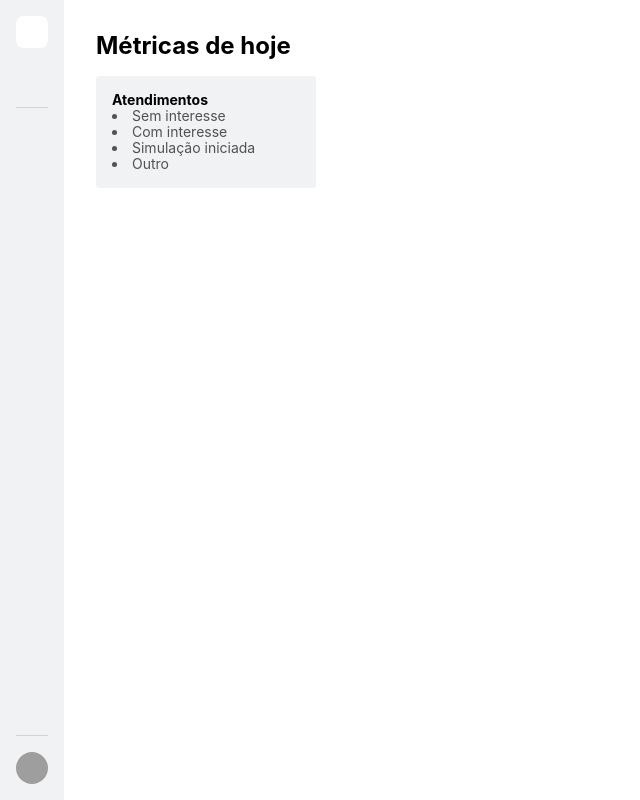
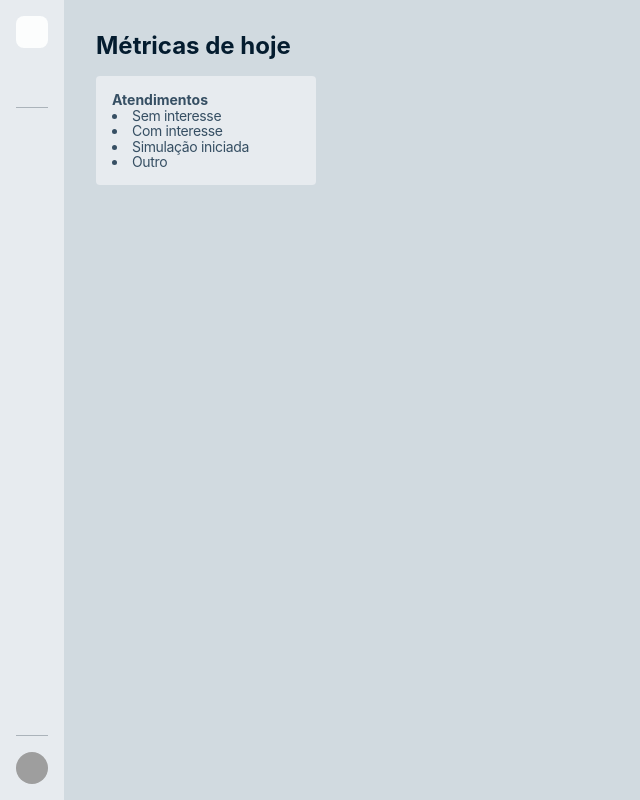
Before and after one commit to CaioOliveira793/cred-app-demo, a Vue app in the folder frontend/: page / in a window 1280 px wide. Shown: the whole page, without its empty margins (0-640 px from the left). Built offline with nearby package versions, Linux system fonts and the light colour scheme; grey boxes are pictures that could not be loaded; some icons are missing.

Commit message:
feat(front): add light, dark and dim color schemes

```diff
--- a/frontend/src/App.vue
+++ b/frontend/src/App.vue
@@ -39,17 +39,17 @@ import AppLayout from '@/component/AppLayout.vue';
 	min-width: 220px;
 	padding: calc(var(--global-padding-unit) * 2);
 	border-radius: var(--global-border-radius-unit);
-
-	background-color: var(--global-bg-emphasis-color);
+	color: var(--text-color-2);
+	background-color: var(--surface-color-2);
 }
 
 .card_metric_title {
-	font-size: 14px;
-	color: var(--global-text-primary-color);
+	font-weight: var(--global-font-weight-bold);
+	composes: subtitle2 from '@/style/Typography.module.css';
 }
 
 .card_metric_list {
-	font-size: 14px;
+	composes: body2 from '@/style/Typography.module.css';
 	color: var(--global-text-secondary-color);
 }
 </style>
--- a/frontend/src/component/AppLogo.vue
+++ b/frontend/src/component/AppLogo.vue
@@ -27,7 +27,7 @@ defineProps<{ landscape?: boolean }>();
 	justify-content: center;
 	align-items: center;
 	padding: calc(var(--global-padding-unit) * 1);
-	background-color: var(--global-bg-color);
+	background-color: var(--surface-color-1);
 	border-radius: calc(var(--global-border-radius-unit) * 2);
 }
 
--- a/frontend/src/component/navigation/AppNavigation.vue
+++ b/frontend/src/component/navigation/AppNavigation.vue
@@ -88,7 +88,7 @@ const user = {
 	align-items: center;
 	padding: calc(var(--global-padding-unit) * 2);
 	gap: calc(var(--global-spacing-unit) * 2);
-	background-color: var(--global-bg-emphasis-color);
+	background-color: var(--surface-color-2);
 }
 
 .expanded_side_bar {
--- a/frontend/src/component/user/UserProfileLandscape.vue
+++ b/frontend/src/component/user/UserProfileLandscape.vue
@@ -36,7 +36,7 @@ defineProps<UserProfileProps>();
 
 .expanded_user_profile {
 	padding: calc(var(--global-padding-unit) * 1) calc(var(--global-padding-unit) * 1);
-	background-color: var(--global-bg-muted-color);
+	background-color: var(--surface-color-3);
 }
 
 .user_profile_info {
--- a/frontend/src/style/main.css
+++ b/frontend/src/style/main.css
@@ -19,7 +19,7 @@ ul, ol {
 }
 
 a {
-	color: var(--global-text-link-color);
+	color: var(--text-link-color);
 	text-decoration: none;
 	cursor: pointer;
 }
@@ -33,7 +33,7 @@ button {
 
 hr {
 	margin: 0;
-	border: 0 solid var(--global-divider-color);
+	border: 0 solid var(--divider-color);
 	border-bottom-width: thin;
 	border-right-width: thin;
 	align-self: stretch;
@@ -48,12 +48,12 @@ svg {
 }
 
 body {
-	color: var(--global-text-primary-color);
+	color: var(--text-color-1);
 	font-family: var(--global-font-family);
 	font-weight: var(--global-font-weight-regular);
 	font-size: var(--global-font-size);
 	height: 100vh;
-	background-color: var(--global-bg-color);
+	background-color: var(--surface-color-4);
 }
 
 #app {
--- a/frontend/src/style/token.css
+++ b/frontend/src/style/token.css
@@ -4,22 +4,22 @@
 	--global-margin-unit: var(--global-spacing-unit);
 	--global-border-radius-unit: 4px;
 
-	--global-breakpoint-xs: 0px;
+	--global-breakpoint-xs: 300px;
 	--global-breakpoint-sm: 600px;
 	--global-breakpoint-md: 900px;
 	--global-breakpoint-lg: 1200px;
 	--global-breakpoint-xl: 1500px;
 
-	--global-layer-lv1: 100;
-	--global-layer-lv2: 200;
-	--global-layer-lv3: 300;
-	--global-layer-lv4: 400;
-	--global-layer-lv5: 500;
-	--global-layer-lv6: 600;
+	--global-index-layer-1: 100;
+	--global-index-layer-2: 200;
+	--global-index-layer-3: 300;
+	--global-index-layer-4: 400;
+	--global-index-layer-5: 500;
+	--global-index-layer-6: 600;
 
 	--global-font-family: Cantarell, -apple-system, BlinkMacSystemFont, 'Segoe UI', Roboto, Oxygen,
     Ubuntu, 'Fira Sans', 'Droid Sans', 'Helvetica Neue',
-    Inter, Avenir, Helvetica, Arial, sans-serif;
+    Inter, Avenir, Helvetica, Arial, system-ui, sans-serif;
 	--global-font-weight-light: 300;
 	--global-font-weight-regular: 400;
 	--global-font-weight-medium: 500;
@@ -33,56 +33,191 @@
 	--global-letter-spacing-wider: 0.05em;
 	--global-letter-spacing-widest: 0.1em;
 
-	--global-shadow-lv1: 0px 2px 1px -1px rgba(0, 0, 0, 0.2),
+	--global-shadow-1: 0px 2px 1px -1px rgba(0, 0, 0, 0.2),
 		0px 1px 1px 0px rgba(0, 0, 0, 0.14),
 		0px 1px 3px 0px rgba(0, 0, 0, 0.12);
-	--global-shadow-lv2: 0px 3px 1px -2px rgba(0, 0, 0, 0.2),
+	--global-shadow-2: 0px 3px 1px -2px rgba(0, 0, 0, 0.2),
 		0px 2px 2px 0px rgba(0, 0, 0, 0.14),
 		0px 1px 5px 0px rgba(0, 0, 0, 0.12);
-	--global-shadow-lv4: 0px 2px 4px -1px rgba(0, 0, 0, 0.2),
+	--global-shadow-4: 0px 2px 4px -1px rgba(0, 0, 0, 0.2),
 		0px 4px 5px 0px rgba(0, 0, 0, 0.14),
 		0px 1px 10px 0px rgba(0, 0, 0, 0.12);
-	--global-shadow-lv8: 0px 5px 5px -3px rgba(0, 0, 0, 0.2),
+	--global-shadow-8: 0px 5px 5px -3px rgba(0, 0, 0, 0.2),
 		0px 8px 10px 1px rgba(0, 0, 0, 0.14),
 		0px 3px 14px 2px rgba(0, 0, 0, 0.12);
-	--global-shadow-lv12: 0px 7px 8px -4px rgba(0, 0, 0, 0.2),
+	--global-shadow-12: 0px 7px 8px -4px rgba(0, 0, 0, 0.2),
 		0px 12px 17px 2px rgba(0, 0, 0, 0.14),
 		0px 5px 22px 4px rgba(0, 0, 0, 0.12);
-	--global-shadow-lv16: 0px 8px 10px -5px rgba(0, 0, 0, 0.2),
+	--global-shadow-16: 0px 8px 10px -5px rgba(0, 0, 0, 0.2),
 		0px 16px 24px 2px rgba(0, 0, 0, 0.14),
 		0px 6px 30px 5px rgba(0, 0, 0, 0.12);
-	--global-shadow-lv20: 0px 10px 13px -6px rgba(0, 0, 0, 0.2),
+	--global-shadow-20: 0px 10px 13px -6px rgba(0, 0, 0, 0.2),
 		0px 20px 31px 3px rgba(0, 0, 0, 0.14),
 		0px 8px 38px 7px rgba(0, 0, 0, 0.12);
-	--global-shadow-lv24: 0px 11px 15px -7px rgba(0, 0, 0, 0.2),
+	--global-shadow-24: 0px 11px 15px -7px rgba(0, 0, 0, 0.2),
 		0px 24px 38px 3px rgba(0, 0, 0, 0.14);
 }
 
-:root, :root[color-scheme=light] {
-	--global-primary-color: #0A4D85;
-	--global-primary-emphasis-color: #40749f;
-	--global-secondary-color: #073052;
-	--global-success-color: #98CE00;
-	--global-info-color: #0288d1;
-	--global-warning-color: #ed6c02;
-	--global-error-color: #d32f2f;
+:root { /* TODO: use dynamic colors */
+	--global-action-active-color: #0000008a;
+	--global-action-select-color: #00000014;
+	--global-action-focus-color: #00000014;
+	--global-action-hover-color: #0000000a;
+	--global-action-disable-color: #00000042;
 
-	--global-text-primary-color: #000000;
-	--global-text-secondary-color: #000000aa;
-	--global-text-disabled-color: #00000060;
-	--global-text-link-color: var(--global-primary-color);
+  --surface-shadow: var(--brand-color-hue) 10% 20%;
+  --shadow-strength: .02;
 
-	--global-bg-color: #ffffff;
-	--global-bg-emphasis-color: #f0f2f4;
-	--global-bg-muted-color: #f8f9fb;
-	--global-bg-subtle-color: #c7c7cb;
 
-	--global-border-color: #0000001f;
-	--global-divider-color: var(--global-border-color);
+  /* //////////////////////////////////////////////////////////// */
+  --text-link-color-hue: 225;
+	--divider-color: var(--border-color);
 
-	--global-action-active-color: #0000008a;
-	--global-action-disable-color: #00000042;
-	--global-action-hover-color: #0000000a;
-	--global-action-bgdisable-color: #00000059;
-	--global-action-select-color: #00000014;
+  --info-hue: 203;
+  --info-color: hsl(var(--info-hue) var(--brand-color-saturation) var(--brand-color-lightness));
+  --success-hue: 120;
+  --success-color: hsl(var(--success-hue) var(--brand-color-saturation) var(--brand-color-lightness));
+  --warning-hue: 44;
+  --warning-color: hsl(var(--warning-hue) var(--brand-color-saturation) var(--brand-color-lightness));
+  --failure-hue: 2;
+  --failure-color: hsl(var(--failure-hue) var(--brand-color-saturation) var(--brand-color-lightness));
+
+  /* brand */
+  --brand-color-hue: 207;
+  --brand-color-saturation: 86%;
+  --brand-color-lightness: 28%;
+	--brand-color-original: hsl(var(--brand-color-hue) var(--brand-color-saturation) var(--brand-color-lightness));
+
+  /* light */
+  --brand-color-light-saturation: 86%;
+  --brand-color-light-lightness: 46%;
+  --brand-color-light: hsl(var(--brand-color-hue) var(--brand-color-saturation) var(--brand-color-lightness));
+  --text-color-light-1: hsl(var(--brand-color-hue) var(--brand-color-saturation) 10%);
+  --text-color-light-2: hsl(var(--brand-color-hue) 30% 30%);
+  --text-link-color-light: hsl(var(--text-link-color-hue) 85% 45%);
+  --surface-color-light-1: hsl(var(--brand-color-hue) 20% 99%);
+  --surface-color-light-2: hsl(var(--brand-color-hue) 20% 92%);
+  --surface-color-light-3: hsl(var(--brand-color-hue) 25% 90%);
+  --surface-color-light-4: hsl(var(--brand-color-hue) 20% 85%);
+  --border-color-light: hsl(var(--brand-color-hue) 10% 70%);
+  --shadow-color-light: var(--brand-color-hue) 10% 20%;
+  --shadow-strength-light: .02;
+
+  /* dark */
+  --brand-color-dark-saturation: 59%;
+  --brand-color-dark-lightness: 36%;
+  --brand-color-dark: hsl(var(--brand-color-hue) var(--brand-color-dark-saturation) var(--brand-color-dark-lightness));
+  --text-color-dark-1: hsl(var(--brand-color-hue) 15% 85%);
+  --text-color-dark-2: hsl(var(--brand-color-hue) 5% 65%);
+  --text-link-color-dark: hsl(var(--text-link-color-hue) 80% 85%);
+  --surface-color-dark-1: hsl(var(--brand-color-hue) 10% 10%);
+  --surface-color-dark-2: hsl(var(--brand-color-hue) 10% 15%);
+  --surface-color-dark-3: hsl(var(--brand-color-hue) 5% 20%);
+  --surface-color-dark-4: hsl(var(--brand-color-hue) 5% 25%);
+  --border-color-dark: hsl(var(--brand-color-hue) 10% 40%);
+  --shadow-color-dark: var(--brand-color-hue) 50% 3%;
+  --shadow-strength-dark: .8;
+
+  /* dim */
+  --brand-color-dim-saturation: 39%;
+  --brand-color-dim-lightness: 31%;
+  --brand-color-dim: hsl(var(--brand-color-hue) var(--brand-color-dim-saturation) var(--brand-color-dim-lightness));
+  --text-color-dim-1: hsl(var(--brand-color-hue) 15% 75%);
+  --text-color-dim-2: hsl(var(--brand-color-hue) 10% 61%);
+  --text-link-color-dim: hsl(var(--text-link-color-hue) 85% 85%);
+  --surface-color-dim-1: hsl(var(--brand-color-hue) 10% 20%);
+  --surface-color-dim-2: hsl(var(--brand-color-hue) 10% 25%);
+  --surface-color-dim-3: hsl(var(--brand-color-hue) 5% 30%);
+  --surface-color-dim-4: hsl(var(--brand-color-hue) 5% 35%);
+  --border-color-dim: hsl(var(--brand-color-hue) 10% 50%);
+  --shadow-color-dim: var(--brand-color-hue) 30% 13%;
+  --shadow-strength-dim: .2;
 }
+
+[color-scheme="light"] {
+  color-scheme: light;
+
+  --brand-color: var(--brand-color-light);
+  --brand-color-saturation: var(--brand-color-light-saturation);
+  --brand-color-lightness: var(--brand-color-light-lightness);
+  --text-color-1: var(--text-color-light-1);
+  --text-color-2: var(--text-color-light-2);
+  --text-link-color: var(--text-link-color-light);
+  --surface-color-1: var(--surface-color-light-1);
+  --surface-color-2: var(--surface-color-light-2);
+  --surface-color-3: var(--surface-color-light-3);
+  --surface-color-4: var(--surface-color-light-4);
+  --border-color: var(--border-color-light);
+  --shadow-color: var(--shadow-color-light);
+  --shadow-strength: var(--shadow-strength-light);
+}
+
+[color-scheme="dark"] {
+  color-scheme: dark;
+
+  --brand-color: var(--brand-color-dark);
+  --brand-color-saturation: var(--brand-color-dark-saturation);
+  --brand-color-lightness: var(--brand-color-dark-lightness);
+  --text-color-1: var(--text-color-dark-1);
+  --text-color-2: var(--text-color-dark-2);
+  --text-link-color: var(--text-link-color-dark);
+  --surface-color-1: var(--surface-color-dark-1);
+  --surface-color-2: var(--surface-color-dark-2);
+  --surface-color-3: var(--surface-color-dark-3);
+  --surface-color-4: var(--surface-color-dark-4);
+  --border-color: var(--border-color-dark);
+  --shadow-color: var(--shadow-color-dark);
+  --shadow-strength: var(--shadow-strength-dark);
+}
+
+[color-scheme="dim"] {
+  color-scheme: dim;
+
+  --brand-color: var(--brand-color-dim);
+  --brand-color-saturation: var(--brand-color-dim-saturation);
+  --brand-color-lightness: var(--brand-color-dim-lightness);
+  --text-color-1: var(--text-color-dim-1);
+  --text-color-2: var(--text-color-dim-2);
+  --text-link-color: var(--text-link-color-dim);
+  --surface-color-1: var(--surface-color-dim-1);
+  --surface-color-2: var(--surface-color-dim-2);
+  --surface-color-3: var(--surface-color-dim-3);
+  --surface-color-4: var(--surface-color-dim-4);
+  --border-color: var(--border-color-dim);
+  --shadow-color: var(--shadow-color-dim);
+  --shadow-strength: var(--shadow-strength-dim);
+}
+
+.global_surface1 {
+  background-color: var(--surface-color-1);
+  color: var(--text-color-2);
+}
+
+.global_surface2 {
+  background-color: var(--surface-color-2);
+  color: var(--text-color-2);
+}
+
+.global_surface3 {
+  background-color: var(--surface-color-3);
+  color: var(--text-color-1);
+}
+
+.global_surface4 {
+  background-color: var(--surface-color-4);
+  color: var(--text-color-1);
+}
+
+/* TODO: predefine shadows */
+.rad-shadow {
+  border: 1px solid hsl(var(--brand-color-hue) 10% 50% / 15%);
+  box-shadow: 0 1rem .5rem -.5rem;
+  box-shadow:
+    0 2.8px 2.2px hsl(var(--shadow-color) / calc(var(--shadow-strength) + .03)),
+    0 6.7px 5.3px hsl(var(--shadow-color) / calc(var(--shadow-strength) + .01)),
+    0 12.5px 10px hsl(var(--shadow-color) / calc(var(--shadow-strength) + .02)),
+    0 22.3px 17.9px hsl(var(--shadow-color) / calc(var(--shadow-strength) + .02)),
+    0 41.8px 33.4px hsl(var(--shadow-color) / calc(var(--shadow-strength) + .03)),
+    0 100px 80px hsl(var(--shadow-color) / var(--shadow-strength))
+  ;
+}
```
Also changed, not shown: frontend/src/component/navigation/NavigationItem.vue (+4 -3 lines), frontend/src/style/form/Button.module.css (+9 -9 lines).
